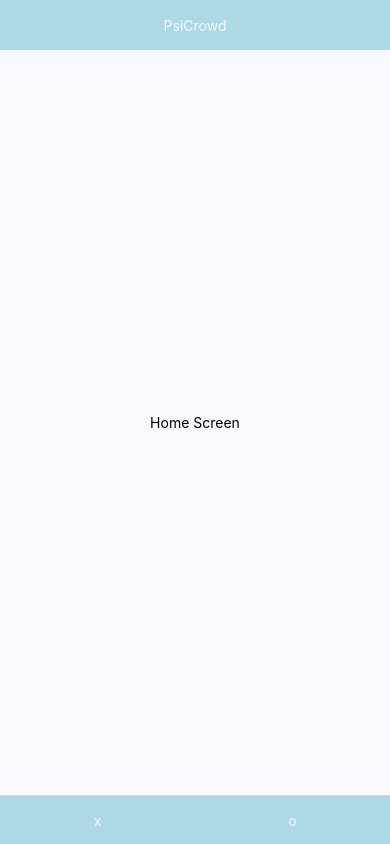
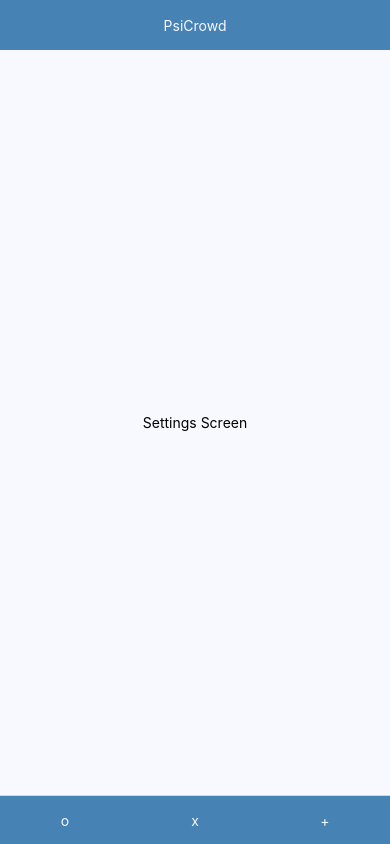
Before and after one commit to SDeaver/PsiCrowdApp, a React Native app: screen /Settings in a window 390 px wide. Built offline with nearby package versions, Linux system fonts and the light colour scheme.

Commit message:
color change

```diff
--- a/App.js
+++ b/App.js
@@ -8,8 +8,9 @@ import { createBottomTabNavigator } from '@react-navigation/bottom-tabs';
 import { allStyles } from './styles/AllStyles';
 import HomeScreen from './screens/HomeScreen';
 import UserScreen from './screens/UserScreen';
+import SettingsScreen from './screens/SettingsScreen';
 import Header from './components/Header';
-import { HomeIcon, UserIcon } from './components/Icons';
+import { HomeIcon, UserIcon, SettingsIcon } from './components/Icons';
 
 const Tab = createBottomTabNavigator();
 
@@ -30,6 +31,13 @@ export default function App() {
             }
          >
             <Tab.Screen
+               name="User"
+               component={UserScreen}
+               options={
+                  { tabBarIcon: ()=> { return (<UserIcon/>) } }
+               }
+            />
+            <Tab.Screen
                name="Home"
                component={HomeScreen}
                options={
@@ -37,10 +45,10 @@ export default function App() {
                }
             />
             <Tab.Screen
-               name="User"
-               component={UserScreen}
+               name="Settings"
+               component={SettingsScreen}
                options={
-                  { tabBarIcon: ()=> { return (<UserIcon/>) } }
+                  { tabBarIcon: ()=> { return (<SettingsIcon/>) } }
                }
             />
          </Tab.Navigator>
--- a/components/Icons.js
+++ b/components/Icons.js
@@ -11,3 +11,9 @@ export function UserIcon() {
       <Text style={ {color: 'ghostwhite'} }>o</Text>
    )
 }
+
+export function SettingsIcon() {
+   return(
+      <Text style={ {color: 'ghostwhite'} }>+</Text>
+   )
+}
--- /dev/null
+++ b/screens/SettingsScreen.js
@@ -0,0 +1,13 @@
+import { Text, View } from 'react-native';
+import { allStyles } from '../styles/AllStyles';
+
+export default function SettingsScreen() {
+
+   return(
+
+      <View style={allStyles.mainContainer}>
+         <Text>Settings Screen</Text>
+      </View>
+
+   );
+}
--- a/styles/AllStyles.js
+++ b/styles/AllStyles.js
@@ -2,7 +2,7 @@ import { StyleSheet } from 'react-native';
 
 
 export const colors = {
-   brand_01: 'lightblue',
+   brand_01: 'steelblue',
    brand_02: 'ghostwhite',
 }
 
```
